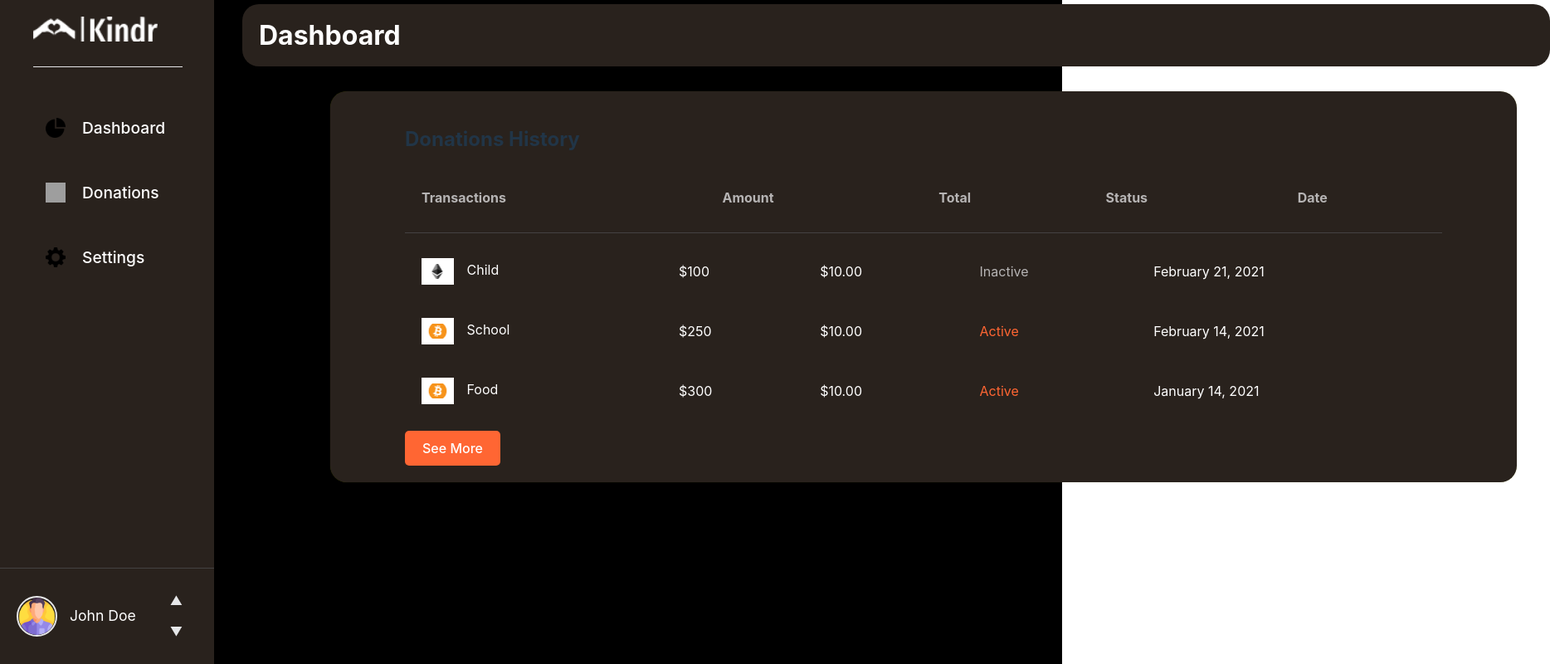
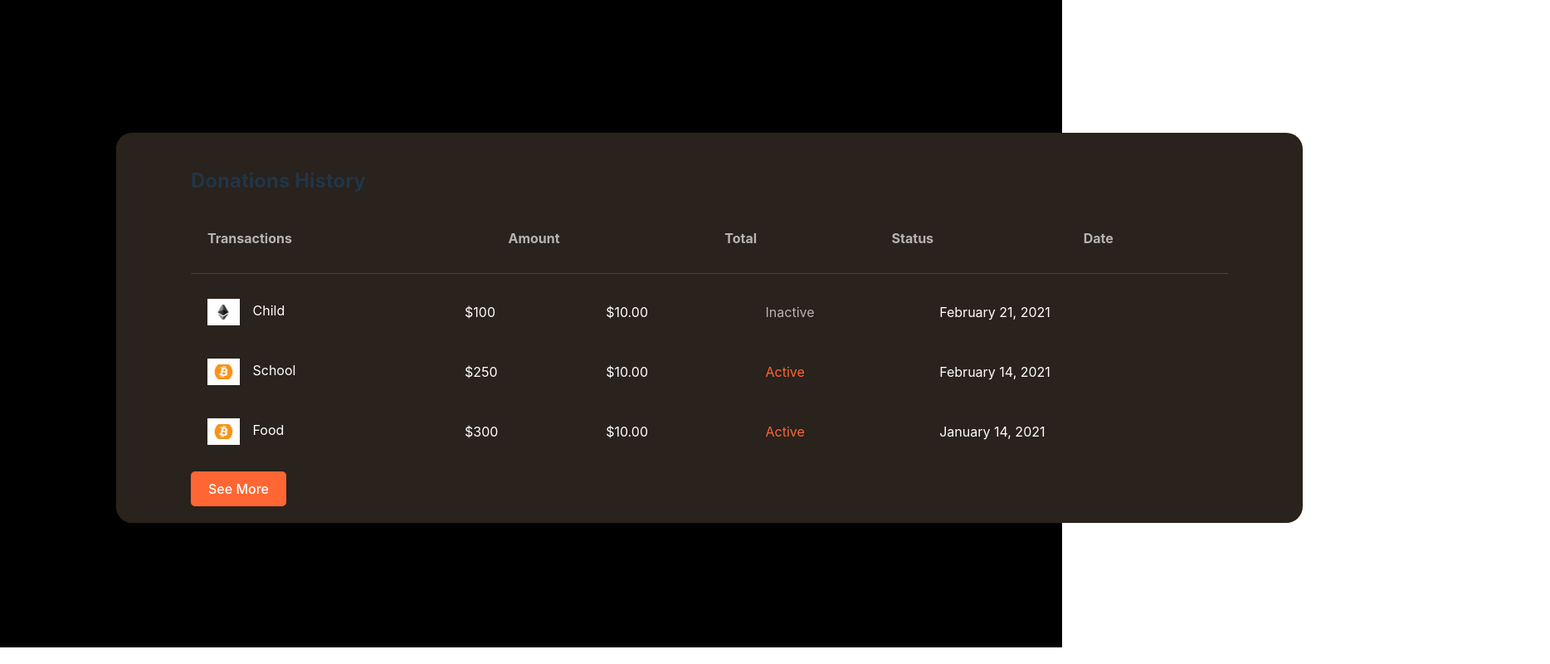
Before and after one commit to smigthereason/Kindr, a React (Vite) app in the folder frontend/: page / in a window 1280 px wide. Shown: the part 20-820 px from the top of the page at 83% size, 1868 px wide, since content can reach past the window. Built offline with nearby package versions, Linux system fonts and the light colour scheme; grey boxes are pictures that could not be loaded.

Commit message:
removing dasboard and sidebar

```diff
--- a/frontend/src/pages/DonationHistory.tsx
+++ b/frontend/src/pages/DonationHistory.tsx
@@ -1,12 +1,127 @@
+// import React from 'react';
+// import '../styles/DonationHistory.css';
+// import image1 from '../assets/Group 3.jpg';
+// import image2 from '../assets/Group 3 (1).jpg';
+// import kindrLogo from '../assets/kindr-logo-white 1.png';
+// import pieChartImage from '../assets/pie-chart.png';
+// import barGraphImage from '../assets/graph-bar.png';
+// import settingsImage from '../assets/gear.png';
+// import profileImage from '../assets/man.png';
+
+// const donationData = [
+//   {
+//     id: 1,
+//     charity: 'Child',
+//     amount: '$100',
+//     total: '$10.00',
+//     status: 'Inactive',
+//     date: 'February 21, 2021',
+//     imageUrl: image1
+//   },
+//   {
+//     id: 2,
+//     charity: 'School',
+//     amount: '$250',
+//     total: '$10.00',
+//     status: 'Active',
+//     date: 'February 14, 2021',
+//     imageUrl: image2
+//   },
+//   {
+//     id: 3,
+//     charity: 'Food',
+//     amount: '$300',
+//     total: '$10.00',
+//     status: 'Active',
+//     date: 'January 14, 2021',
+//     imageUrl: image2
+//   },
+// ];
+
+// const DonationHistory: React.FC = () => {
+//   return (
+//     <div className="donation-history-container">
+//       <div className="sidebar">
+//         <img src={kindrLogo} alt="Kindr Logo" className="kindr-logo" />
+//         <div className="logo-divider"></div> {/* Line below the logo */}
+
+//         <nav className="sidebar-nav">
+//           <a href="#dashboard" className="sidebar-item">
+//             <img src={pieChartImage} alt="Dashboard" className="sidebar-icon" />
+//             Dashboard
+//           </a>
+//           <a href="#donations" className="sidebar-item">
+//             <img src={barGraphImage} alt="Donations" className="sidebar-icon" />
+//             Donations
+//           </a>
+//           <a href="#settings" className="sidebar-item">
+//             <img src={settingsImage} alt="Settings" className="sidebar-icon" />
+//             Settings
+//           </a>
+//         </nav>
+
+//         {/* Profile Section */}
+//         <div className="profile-section">
+//           <img src={profileImage} alt="Profile" className="profile-photo" />
+//           <div className="profile-details">
+//             <p className="profile-name">John Doe</p>
+
+//           </div>
+//           <div className="profile-controls">
+//             <button className="arrow-button">▲</button>
+//             <button className="arrow-button">▼</button>
+//           </div>
+//         </div>
+//       </div>
+
+//       <div className="main-content">
+//         <div className="dashboard-section">
+//           <h1>Dashboard</h1>
+//         </div>
+//         <div className="content">
+//           <h2>Donations History</h2>
+//           <table>
+//             <thead className="table-header">
+//               <tr>
+//                 <th>Transactions</th>
+//                 <th>Amount</th>
+//                 <th>Total</th>
+//                 <th>Status</th>
+//                 <th>Date</th>
+//               </tr>
+//             </thead>
+//           </table>
+//           <div className="header-divider"></div> {/* Thin line below the table headers */}
+//           <table>
+//             <tbody>
+//               {donationData.map((donation) => (
+//                 <tr key={donation.id}>
+//                   <td>
+//                     <img src={donation.imageUrl} alt={donation.charity} className="transaction-image" />
+//                     {donation.charity}
+//                   </td>
+//                   <td>{donation.amount}</td>
+//                   <td>{donation.total}</td>
+//                   <td className={donation.status.toLowerCase()}>{donation.status}</td>
+//                   <td>{donation.date}</td>
+//                 </tr>
+//               ))}
+//             </tbody>
+//           </table>
+//           <button className="donation-button">See More</button>
+//         </div>
+//       </div>
+//     </div>
+//   );
+// };
+
+// export default DonationHistory;
+
+
 import React from 'react';
 import '../styles/DonationHistory.css';
 import image1 from '../assets/Group 3.jpg';
 import image2 from '../assets/Group 3 (1).jpg';
-import kindrLogo from '../assets/kindr-logo-white 1.png';
-import pieChartImage from '../assets/pie-chart.png';
-import barGraphImage from '../assets/graph-bar.png';
-import settingsImage from '../assets/gear.png';
-import profileImage from '../assets/man.png';
 
 const donationData = [
   {
@@ -16,7 +131,7 @@ const donationData = [
     total: '$10.00',
     status: 'Inactive',
     date: 'February 21, 2021',
-    imageUrl: image1
+    imageUrl: image1,
   },
   {
     id: 2,
@@ -25,7 +140,7 @@ const donationData = [
     total: '$10.00',
     status: 'Active',
     date: 'February 14, 2021',
-    imageUrl: image2
+    imageUrl: image2,
   },
   {
     id: 3,
@@ -34,50 +149,12 @@ const donationData = [
     total: '$10.00',
     status: 'Active',
     date: 'January 14, 2021',
-    imageUrl: image2
+    imageUrl: image2,
   },
 ];
 
 const DonationHistory: React.FC = () => {
   return (
-    <div className="donation-history-container">
-      <div className="sidebar">
-        <img src={kindrLogo} alt="Kindr Logo" className="kindr-logo" />
-        <div className="logo-divider"></div> {/* Line below the logo */}
-
-        <nav className="sidebar-nav">
-          <a href="#dashboard" className="sidebar-item">
-            <img src={pieChartImage} alt="Dashboard" className="sidebar-icon" />
-            Dashboard
-          </a>
-          <a href="#donations" className="sidebar-item">
-            <img src={barGraphImage} alt="Donations" className="sidebar-icon" />
-            Donations
-          </a>
-          <a href="#settings" className="sidebar-item">
-            <img src={settingsImage} alt="Settings" className="sidebar-icon" />
-            Settings
-          </a>
-        </nav>
-
-        {/* Profile Section */}
-        <div className="profile-section">
-          <img src={profileImage} alt="Profile" className="profile-photo" />
-          <div className="profile-details">
-            <p className="profile-name">John Doe</p>
-
-          </div>
-          <div className="profile-controls">
-            <button className="arrow-button">▲</button>
-            <button className="arrow-button">▼</button>
-          </div>
-        </div>
-      </div>
-
-      <div className="main-content">
-        <div className="dashboard-section">
-          <h1>Dashboard</h1>
-        </div>
     <div className="content">
       <h2>Donations History</h2>
       <table>
@@ -110,8 +187,6 @@ const DonationHistory: React.FC = () => {
       </table>
       <button className="donation-button">See More</button>
     </div>
-      </div>
-    </div>
   );
 };
 
```
Lines whose indentation alone changed are shown as unchanged.
